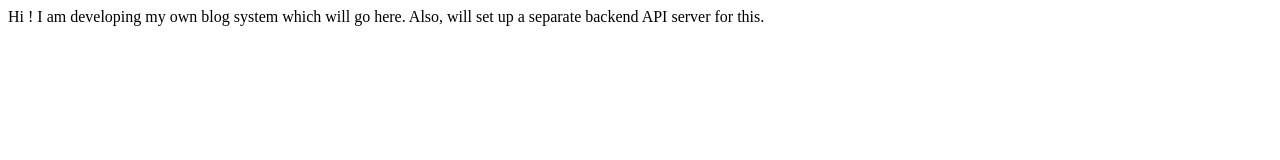
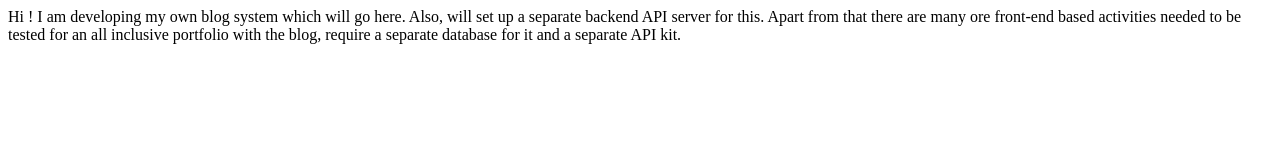
Before and after one commit to aaditya/aaditya.github.io, a plain HTML site: page index.html in a window 1280 px wide. Drawn offline with Linux system fonts and the light colour scheme.

Commit message:
Update index.html

```diff
--- a/index.html
+++ b/index.html
@@ -5,6 +5,8 @@
 <head>
 <body>
 Hi !
-  I am developing my own blog system which will go here. Also, will set up a separate backend API server for this.
+I am developing my own blog system which will go here. Also, will set up a separate backend API server for this.
+Apart from that there are many ore front-end based activities needed to be tested for an all inclusive portfolio with the blog, require a separate database
+  for it and a separate API kit.
 </body>
 </html>
```
